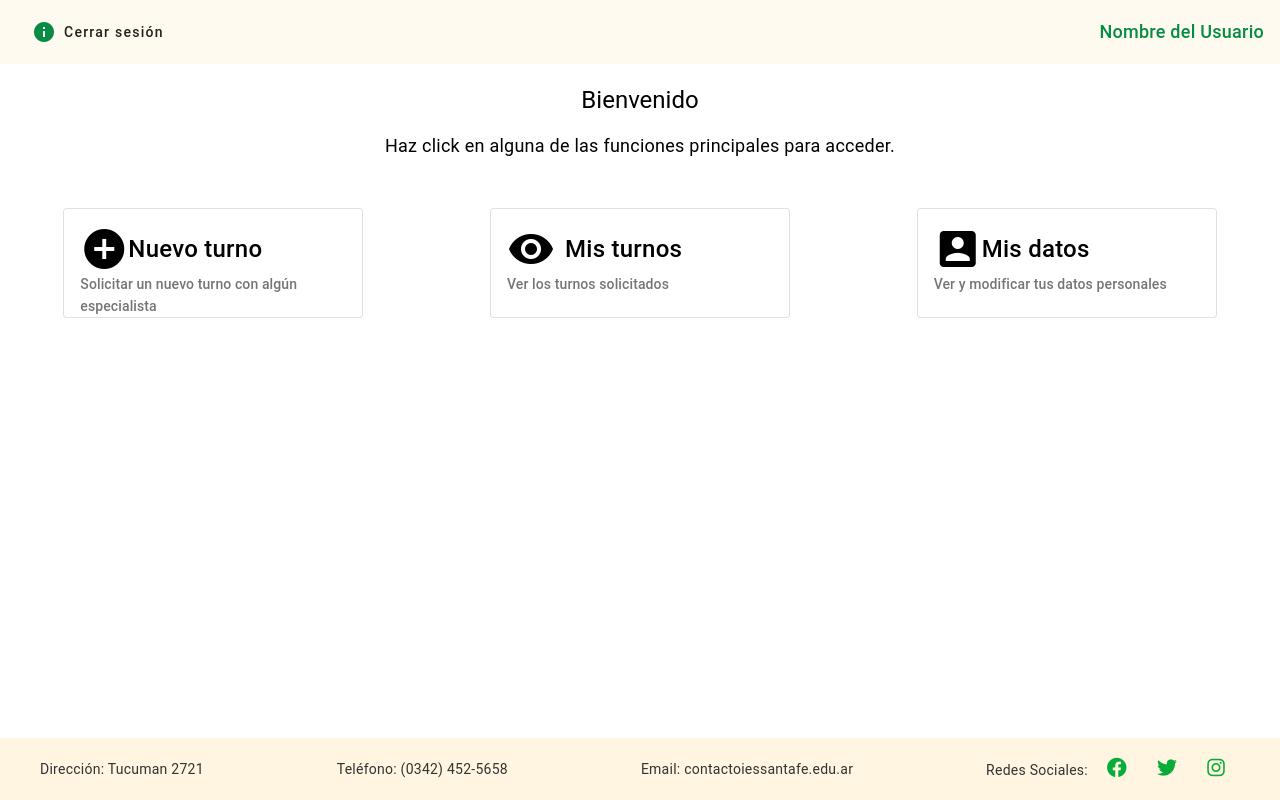
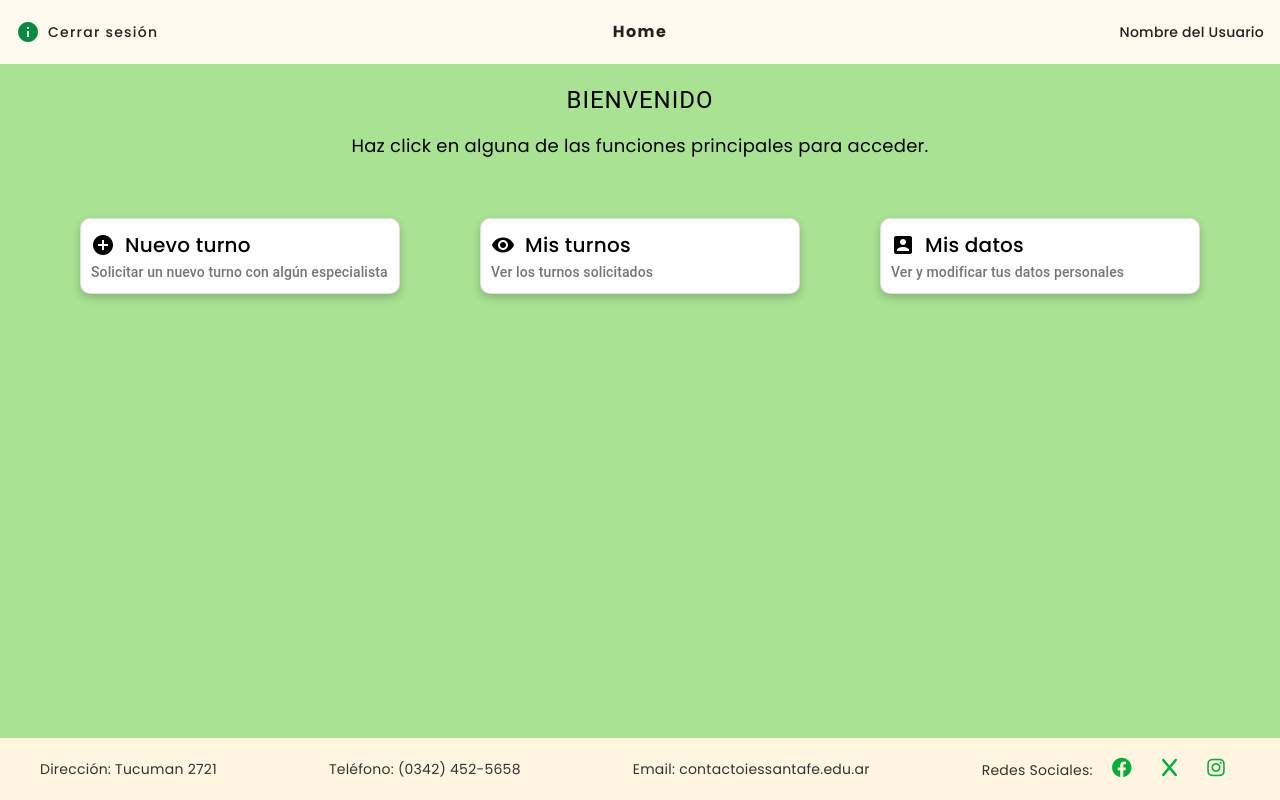
Before and after one commit to gonza613/ProyectoFinal, an Angular app: page /pantalla-principal in a window 1280 px wide. Built offline with nearby package versions, Linux system fonts and the light colour scheme.

Commit message:
Arreglo del css de la pantalla principal

```diff
--- a/src/app/components/footer/footer.component.html
+++ b/src/app/components/footer/footer.component.html
@@ -10,8 +10,8 @@
           <a href="https://www.facebook.com" target="_blank" class="social-icon">
             <i class="fab fa-facebook"></i>
           </a>
-            <a href="https://www.twitter.com" target="_blank" class="social-icon">
-                <i class="fab fa-twitter"></i>
+          <a href="https://www.x.com" target="_blank" class="social-icon">
+              <i class="fab fa-x"></i>
           </a>
           <a href="https://www.instagram.com" target="_blank" class="social-icon">
               <i class="fab fa-instagram"></i>
--- a/src/app/components/navbar/navbar.component.css
+++ b/src/app/components/navbar/navbar.component.css
@@ -4,11 +4,23 @@
   justify-content: space-between;
   padding: 0 16px;
   background-color: rgb(255, 250, 239);
+  position: relative;
 }
 
+.home {
+  position: absolute;
+  left: 50%;
+  transform: translateX(-50%);
+  font-size: 16px;
+  font-weight: bold;
+}
+
+.cerrar-sesion{
+  font-size: 14px;
+
+}
 .username {
-    font-size: 18px;
-    color: rgb(5, 140, 66);
+  font-size: 14px;
   margin-left: auto;
 }
 
@@ -18,6 +30,6 @@
 
 .info-icon {
   cursor: pointer;
-    margin-left: 16px;
   color: rgb(5, 140, 66);
+  font-size: 24px;
 }
--- a/src/app/components/navbar/navbar.component.html
+++ b/src/app/components/navbar/navbar.component.html
@@ -1,5 +1,6 @@
-<mat-toolbar  class="header">
+<mat-toolbar class="header">
     <mat-icon matTooltip="Tipo de usuario: {{ userType }}" class="info-icon">info</mat-icon>
-    <button mat-button (click)="logout()">Cerrar sesión</button>
+    <button mat-button (click)="logout()" class="cerrar-sesion">Cerrar sesión</button>
+    <button mat-button (click)="home()" class="home">Home</button>
     <span class="username">{{ userName }}</span>
 </mat-toolbar>
--- a/src/app/components/navbar/navbar.component.ts
+++ b/src/app/components/navbar/navbar.component.ts
@@ -15,6 +15,9 @@ export class NavbarComponent {
 
   logout() {
     this.router.navigate(['/home']);
+  }
 
+  home() {
+    this.router.navigate(['/pantalla-principal']);
   }
 }
--- a/src/app/components/nuevo-turno/nuevo-turno.component.css
+++ b/src/app/components/nuevo-turno/nuevo-turno.component.css
@@ -1,10 +1,16 @@
 body {
-    margin: 0;
-    height: 100vh;
+    display: flex;
+    flex-direction: column;
+    background-color: rgb(169, 226, 147);
+}
+
+.form-wrapper {
     display: flex;
     justify-content: center;
     align-items: center;
-    background-color: #f0f0f0;
+    flex: 1;
+    padding: 20px;
+    box-sizing: border-box;
 }
 
 .form-container {
@@ -16,52 +22,18 @@ body {
     max-width: 500px;
     display: flex;
     flex-direction: column;
+    align-items: center;
     gap: 10px;
-    margin-bottom: 40px;
+    margin-bottom: 60px;
+
 }
 
 .full-width {
     width: 100%;
 }
 
-.botones{
+.botones {
     display: flex;
     align-items: center;
     justify-content: space-evenly;
 }
-
-.footer {
-    display: flex;
-    justify-content: space-evenly;
-    text-align: center;
-    padding: 16px;
-    position: fixed;
-    bottom: 0;
-    width: 100%;
-    font-size: 14px;
-}
-
-.footer-item {
-    margin-right: 20px;
-}
-
-.social-icon {
-    margin-left: 10px;
-}
-
-.footer-content {
-    display: flex;
-    align-items: center;
-}
-
-.footer-content a {
-    color: #07ad39;
-    text-decoration: none;
-    font-size: 20px;
-    margin: 0 10px;
-}
-
-.footer-content a:hover {
-    text-decoration: underline;
-    color: #018f2c;
-}
--- a/src/app/components/nuevo-turno/nuevo-turno.component.html
+++ b/src/app/components/nuevo-turno/nuevo-turno.component.html
@@ -1,9 +1,8 @@
+<body>
+    <app-navbar></app-navbar>
 
-<app-navbar></app-navbar>
-    <body>
-
+    <div class="form-wrapper">
         <form class="form-container" [formGroup]="turnoForm">
-
             <mat-form-field appearance="fill" class="full-width">
                 <mat-label>Cobertura</mat-label>
                 <input matInput formControlName="cobertura" required>
@@ -40,8 +39,8 @@
                 <button mat-button (click)="cancelar()">Cancelar</button>
                 <button mat-button>Aceptar</button>
             </div>
+        </form>
+    </div>
 
-        </form>
-
-    </body>
     <app-footer></app-footer>
+</body>
--- a/src/app/components/pantalla-principal/pantalla-principal.component.css
+++ b/src/app/components/pantalla-principal/pantalla-principal.component.css
@@ -1,3 +1,10 @@
+body {
+  display: flex;
+  flex-direction: column;
+  min-height: 100vh;
+  background-color: rgb(169, 226, 147);
+}
+
 .main-content {
   padding: 20px;
   text-align: center;
@@ -6,6 +13,8 @@
 h1 {
   font-size: 24px;
   margin-bottom: 20px;
+  text-transform: uppercase;
+  letter-spacing: 1px;
 }
 
 p {
@@ -14,51 +23,77 @@
 
 .modules {
   display: flex;
-    justify-content: space-around;
+  justify-content: space-evenly;
   flex-wrap: wrap;
-    margin-top: 20px;
-    margin-bottom: 20px;
+  margin-top: 30px;
+  margin-bottom: 30px;
 }
 
 .example-card {
-    width: 300px;
+  padding: 0;
+  width: 25%;
   cursor: pointer;
+  border-radius: 10px;
+  box-shadow: 0 4px 8px rgba(0, 0, 0, 0.2);
+  transition: transform 0.3s ease-in-out, box-shadow 0.3s ease-in-out;
 }
 
-  mat-card {
+.mat-card {
   transition: transform 0.2s ease-in-out;
+  border-radius: 10px;
 }
 
-  .mat-card-title mat-icon {
-    line-height: 1;
-    vertical-align: middle;
-    margin-right: 10px;
+.mat-mdc-card-header{
+  margin: 0;
+  padding: 10px;
+}
+
+.mat-card-title-group {
+  display: flex;
+  flex-direction: column;
+  justify-content: center;
+  align-items: center;
+}
+
+.icon-text-wrapper{
+  justify-content: center;
 }
 
 .mat-card-title {
+  margin: 0;
+  padding: 0;
   display: flex;
   align-items: center;
+  justify-content: center;
+  font-weight: bold;
+  margin-bottom: 10px;
 }
 
-  mat-icon {
-    width: 48px;
-    height: 48px;
-    font-size: 48px;
-  }
-
-  mat-card:hover {
-    transform: scale(1.05);
+.mat-mdc-card-subtitle {
+  align-items: center;
+  justify-content: center;
+  font-size: 14px;
 }
 
 .icon-text-wrapper {
   display: flex;
   align-items: center;
+  justify-content:left;
 }
 
-  .aligned-icon {
-    margin-right: 10px;
+.mat-icon-size {
+  display: flex;
+  align-items:center;
+  justify-content:center;
+  border-radius: 10px;
 }
 
 .aligned-text {
-    font-size: 24px; /* Ajusta el tamaño del texto para que sea más proporcional al ícono */
+  font-size: 20px;
+  margin-left: 10px;
 }
+
+.example-card:hover {
+  transform: scale(1.05);
+  box-shadow: 0 8px 16px rgba(0, 0, 0, 0.3);
+}
--- a/src/app/components/pantalla-principal/pantalla-principal.component.html
+++ b/src/app/components/pantalla-principal/pantalla-principal.component.html
@@ -5,15 +5,15 @@
       <h1>Bienvenido</h1>
       <p>Haz click en alguna de las funciones principales para acceder.</p>
   </div>
+
   <div class="modules">
       <!-- Nuevo Turno Card -->
       <mat-card class="example-card" appearance="outlined" *ngIf="userType=='Paciente'" (click)="nuevoTurno()">
           <mat-card-header>
               <mat-card-title-group>
-              <!-- Icono de agregar -->
                   <mat-card-title>
                       <div class="icon-text-wrapper">
-                    <mat-icon [style.fontSize.px]="48">add_circle</mat-icon>
+                          <mat-icon class="mat-icon-size">add_circle</mat-icon>
                           <span class="aligned-text">Nuevo turno</span>
                       </div>
                   </mat-card-title>
@@ -26,10 +26,9 @@
       <mat-card class="example-card" appearance="outlined" *ngIf="userType=='Paciente'">
           <mat-card-header>
               <mat-card-title-group>
-                <!-- Icono de visualizar -->
                   <mat-card-title>
                       <div class="icon-text-wrapper">
-                    <mat-icon [style.fontSize.px]="48" class="aligned-icon">visibility</mat-icon>
+                          <mat-icon class="mat-icon-size">visibility</mat-icon>
                           <span class="aligned-text">Mis turnos</span>
                       </div>
                   </mat-card-title>
@@ -42,10 +41,9 @@
       <mat-card class="example-card" appearance="outlined" *ngIf="userType=='Paciente'">
           <mat-card-header>
               <mat-card-title-group>
-              <!-- Icono de usuario -->
                   <mat-card-title>
                       <div class="icon-text-wrapper">
-                    <mat-icon [style.fontSize.px]="48">account_box</mat-icon>
+                          <mat-icon class="mat-icon-size">account_box</mat-icon>
                           <span class="aligned-text">Mis datos</span>
                       </div>
                   </mat-card-title>
@@ -58,10 +56,9 @@
       <mat-card class="example-card" appearance="outlined" *ngIf="userType=='Administrador'">
           <mat-card-header>
               <mat-card-title-group>
-              <!-- Icono de usuario -->
                   <mat-card-title>
                       <div class="icon-text-wrapper">
-                    <mat-icon [style.fontSize.px]="48">account_box</mat-icon>
+                          <mat-icon class="mat-icon-size">account_box</mat-icon>
                           <span class="aligned-text">Lista de usuarios</span>
                       </div>
                   </mat-card-title>
@@ -74,10 +71,9 @@
       <mat-card class="example-card" appearance="outlined" *ngIf="userType=='Medico'">
           <mat-card-header>
               <mat-card-title-group>
-              <!-- Icono de usuario -->
                   <mat-card-title>
                       <div class="icon-text-wrapper">
-                    <mat-icon [style.fontSize.px]="48">visibility</mat-icon>
+                          <mat-icon class="mat-icon-size">visibility</mat-icon>
                           <span class="aligned-text">Turnos programados</span>
                       </div>
                   </mat-card-title>
@@ -90,10 +86,9 @@
       <mat-card class="example-card" appearance="outlined" *ngIf="userType=='Medico'">
           <mat-card-header>
               <mat-card-title-group>
-              <!-- Icono de usuario -->
                   <mat-card-title>
                       <div class="icon-text-wrapper">
-                    <mat-icon [style.fontSize.px]="48">add_circle</mat-icon>
+                          <mat-icon class="mat-icon-size">add_circle</mat-icon>
                           <span class="aligned-text">Gestion de agenda</span>
                       </div>
                   </mat-card-title>
@@ -106,10 +101,9 @@
       <mat-card class="example-card" appearance="outlined" *ngIf="userType=='Operador'">
           <mat-card-header>
               <mat-card-title-group>
-              <!-- Icono de usuario -->
                   <mat-card-title>
                       <div class="icon-text-wrapper">
-                    <mat-icon [style.fontSize.px]="48">add_circle</mat-icon>
+                          <mat-icon class="mat-icon-size">add_circle</mat-icon>
                           <span class="aligned-text">Crear paciente</span>
                       </div>
                   </mat-card-title>
@@ -122,10 +116,9 @@
       <mat-card class="example-card" appearance="outlined" *ngIf="userType=='Operador'">
           <mat-card-header>
               <mat-card-title-group>
-              <!-- Icono de usuario -->
                   <mat-card-title>
                       <div class="icon-text-wrapper">
-                    <mat-icon [style.fontSize.px]="48">edit</mat-icon>
+                          <mat-icon class="mat-icon-size">edit</mat-icon>
                           <span class="aligned-text">Asignar turnos</span>
                       </div>
                   </mat-card-title>
@@ -138,10 +131,9 @@
       <mat-card class="example-card" appearance="outlined" *ngIf="userType=='Operador'">
           <mat-card-header>
               <mat-card-title-group>
-              <!-- Icono de usuario -->
                   <mat-card-title>
                       <div class="icon-text-wrapper">
-                    <mat-icon [style.fontSize.px]="48">visibility</mat-icon>
+                          <mat-icon class="mat-icon-size">visibility</mat-icon>
                           <span class="aligned-text">Agenda medico</span>
                       </div>
                   </mat-card-title>
@@ -152,5 +144,4 @@
   </div>
 
   <app-footer></app-footer>
-
 </body>
--- a/src/styles.css
+++ b/src/styles.css
@@ -6,4 +6,5 @@
     box-sizing: border-box;
     padding: 0;
     margin: 0;
+    font-family: "Poppins", sans-serif;
 }
```
Also changed, not shown: src/app/components/footer/footer.component.css (line endings or trailing spaces). Lines whose indentation alone changed are shown as unchanged.
